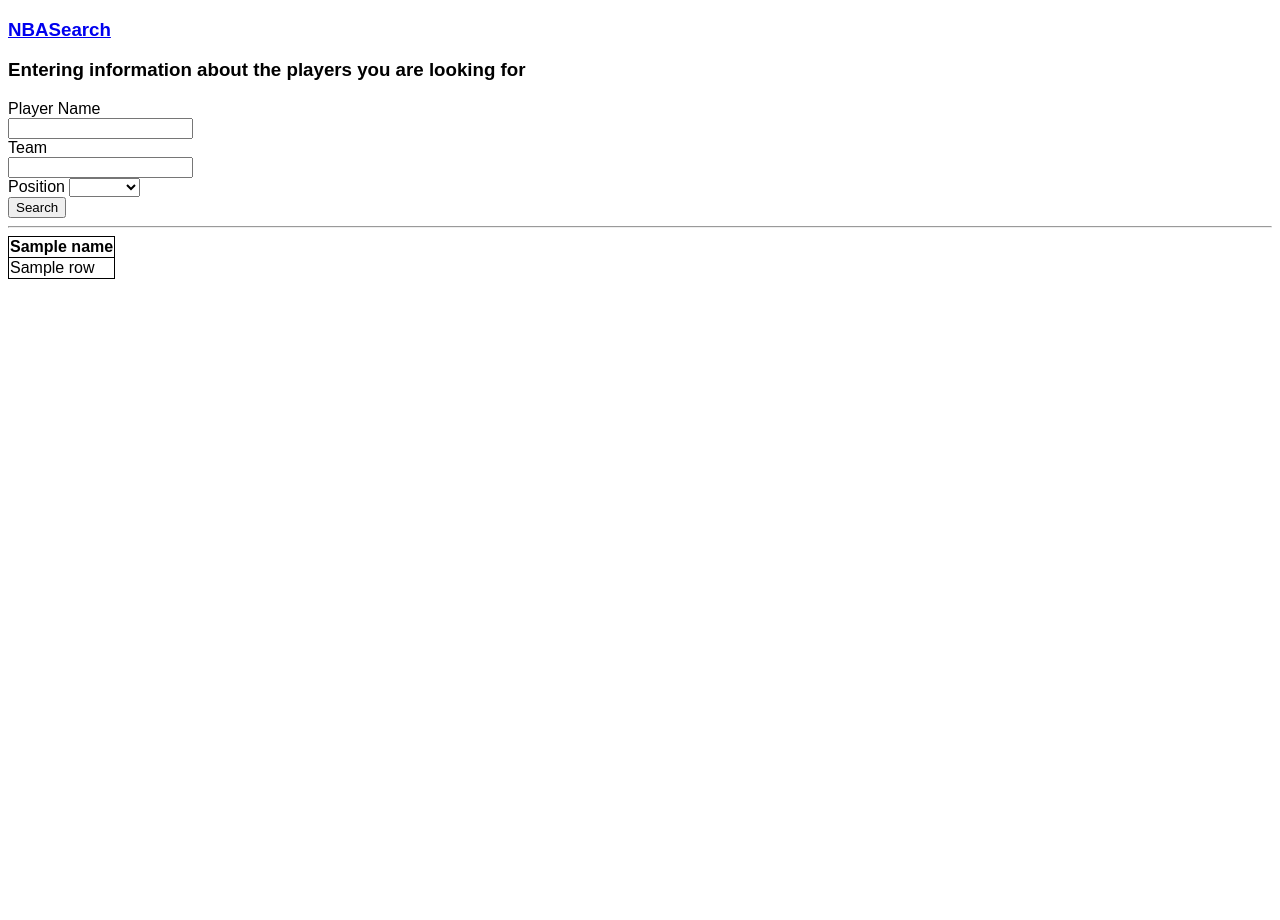
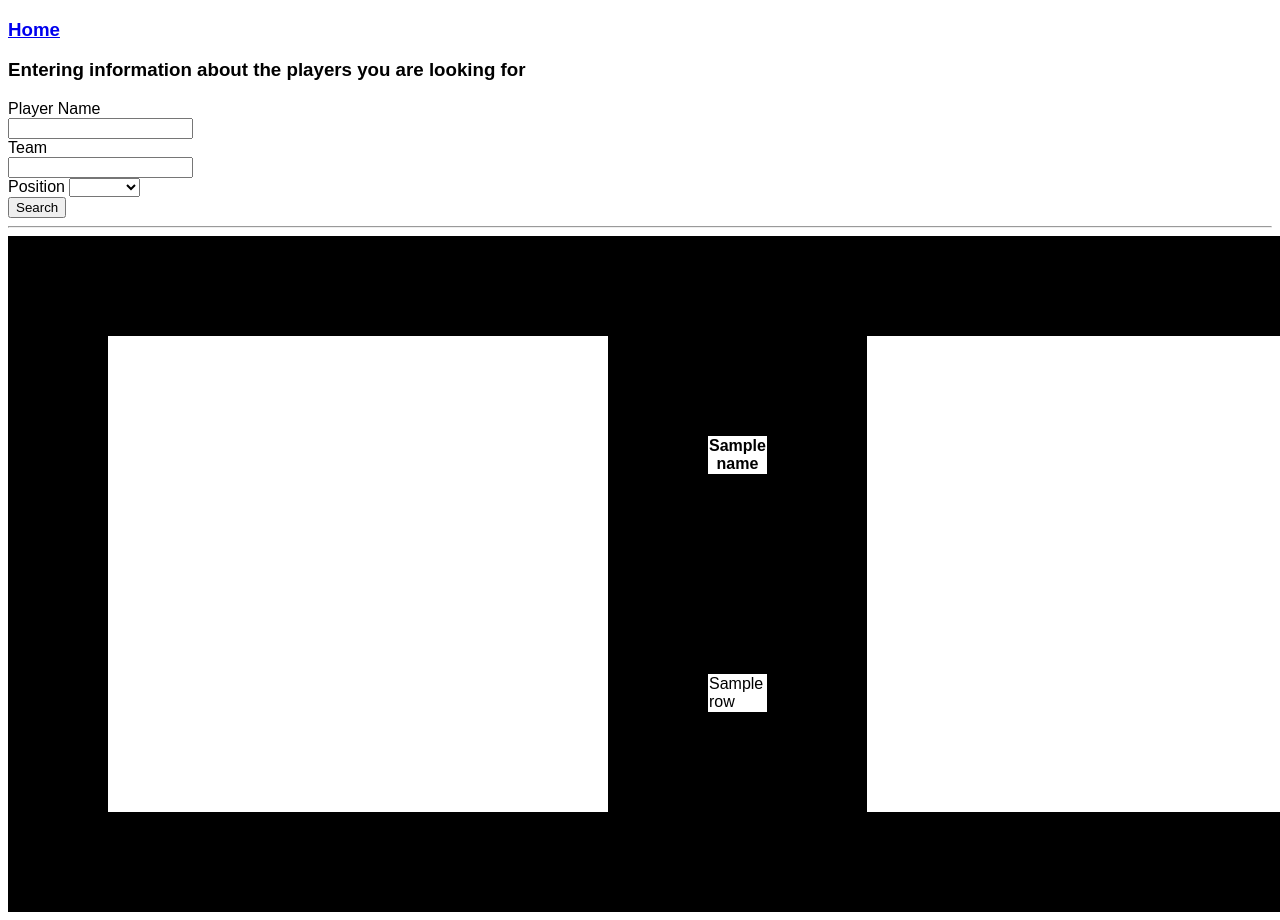
Before and after one commit to carlosherbozo/nba-project, a Flask app: template templates/player_stats.html in a window 1280 px wide; the page is wider, and only the part inside the window is pictured. Before the commit the page ends 279 px from the top of that part, so only its background shows below. Run offline with Flask 2, Linux system fonts and the light colour scheme; the template is opened without the code that fills it: most values are stand-ins (such as "Sample title", 1, 10 or a date in 2020); parts of the project's set-up code (start-up, migrations or seed data) failed here and were passed over.

Commit message:
revamp homepage

```diff
--- a/static/styles/styles.css
+++ b/static/styles/styles.css
@@ -3,7 +3,9 @@ body {
     font-size:16px;
 }
 
-table, th, td {
-    border: 1px solid black;
-    border-collapse: collapse;
+table, th, td, tr {
+    border: 100px solid black;
+    border-collapse: separate;
+    border-spacing: 500px 0;
+
 }
--- a/templates/player_stats.html
+++ b/templates/player_stats.html
@@ -9,7 +9,7 @@
 <body>
    <h3>
       <a href = "{{ url_for('show_all') }}">
-         NBASearch</a>
+         Home</a>
    </h3>
 <h3>Entering information about the players you are looking for</h3>
 
--- a/templates/show_all.html
+++ b/templates/show_all.html
@@ -6,6 +6,7 @@
       <link rel="stylesheet" href="https://cdn.jsdelivr.net/npm/bulma@0.9.4/css/bulma.min.css">
    </head>
    <body class="has-background-grey-lighter">
+
       <iframe width="100%" height="500px" style="box-shadow: 0 2px 8px 0 rgba(63,69,81,0.16); border-radius:15px;" allowtransparency="true" allowfullscreen="true" scrolling="no" title="Embedded DrawSQL IFrame" frameborder="0" src="https://drawsql.app/teams/437/diagrams/schema-for-nba-league/embed"></iframe>
       <nav class="level">
          <p class="level-item has-text-centered">
@@ -44,11 +45,12 @@
             <label for = "addr">SQL commands:</label><br>
             <input type="input" id="query" name="query" placeholder = "SELECT ... "></input><br>
             <button class="button is-primary">
-               Run
+               Execute
             </button>
          </form>
       </div>
       {% if data %}
+      <div style="overflow-x:auto;">
          <table>
             <thead>
                <tr>
@@ -68,5 +70,6 @@
             </tbody>
          </table>
          {% endif %}
+      </div>
    </body>
 </html>
--- a/templates/teams.html
+++ b/templates/teams.html
@@ -5,7 +5,7 @@
 
       <h3>
          <a href = "{{ url_for('show_all') }}">
-            NBASearch</a>
+            Home</a>
       </h3>
 
       <hr/>
--- a/templates/teamstats.html
+++ b/templates/teamstats.html
@@ -9,7 +9,7 @@
 <body>
    <h3>
       <a href = "{{ url_for('show_all') }}">
-         NBASearch</a>
+         Home</a>
    </h3>
 <h3>Entering information about the teams you are looking for</h3>
 
```
Lines whose indentation alone changed are shown as unchanged.
